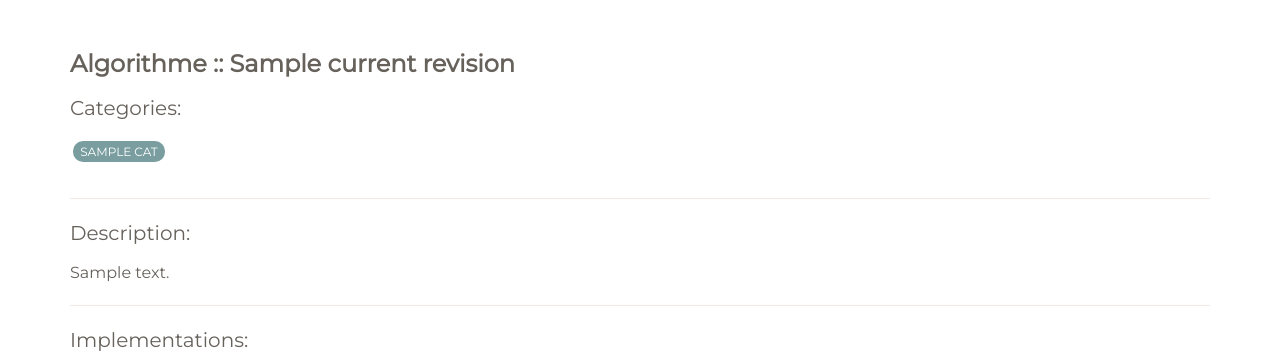
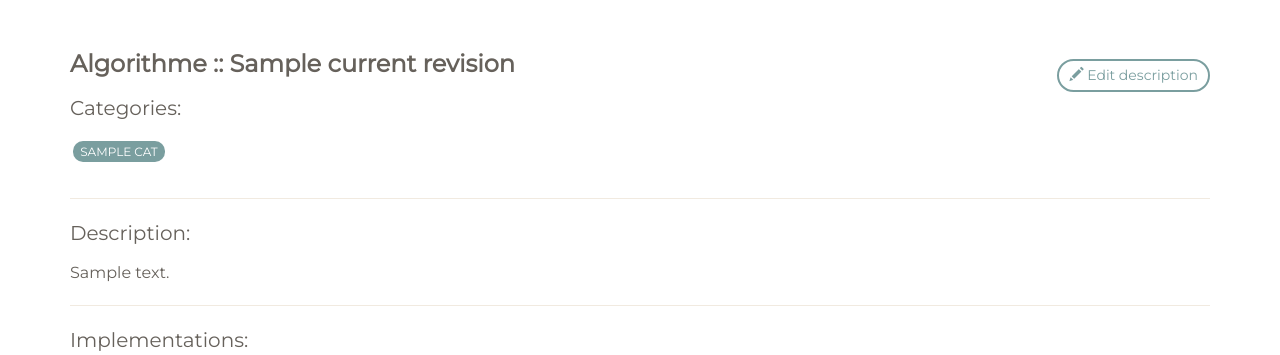
Before and after one commit to jilljenn/algopedia, a Django app: template web/algopedia/templates/algopedia/algo_detail.html in a window 1280 px wide. Shown: the part 73-428 px from the top of the page. Run offline with Django 3.2, Linux system fonts and the light colour scheme; the template is opened without the code that fills it: most values are stand-ins (such as "Sample title", 1, 10 or a date in 2020); parts of the project's set-up code (start-up, migrations or seed data) failed here and were passed over; some libraries are stand-ins or nearby versions; some web fonts are replaced.

Commit message:
Add a "Edit description" link

```diff
--- a/web/algopedia/templates/algopedia/algo_detail.html
+++ b/web/algopedia/templates/algopedia/algo_detail.html
@@ -4,6 +4,11 @@
 
 <div class="container">
 <h4>Algorithme :: {{ object.current_revision.title }}</h4>
+
+<a href="{% url 'wiki:edit' article_id=object.id %}" class="btn btn-sm btn-primary pull-right" style="margin-top: -35px">
+    <span class="glyphicon glyphicon-pencil"></span>
+    Edit description
+</a>
 
 <h5>Categories:</h5>
 <ul class="categories">
```
